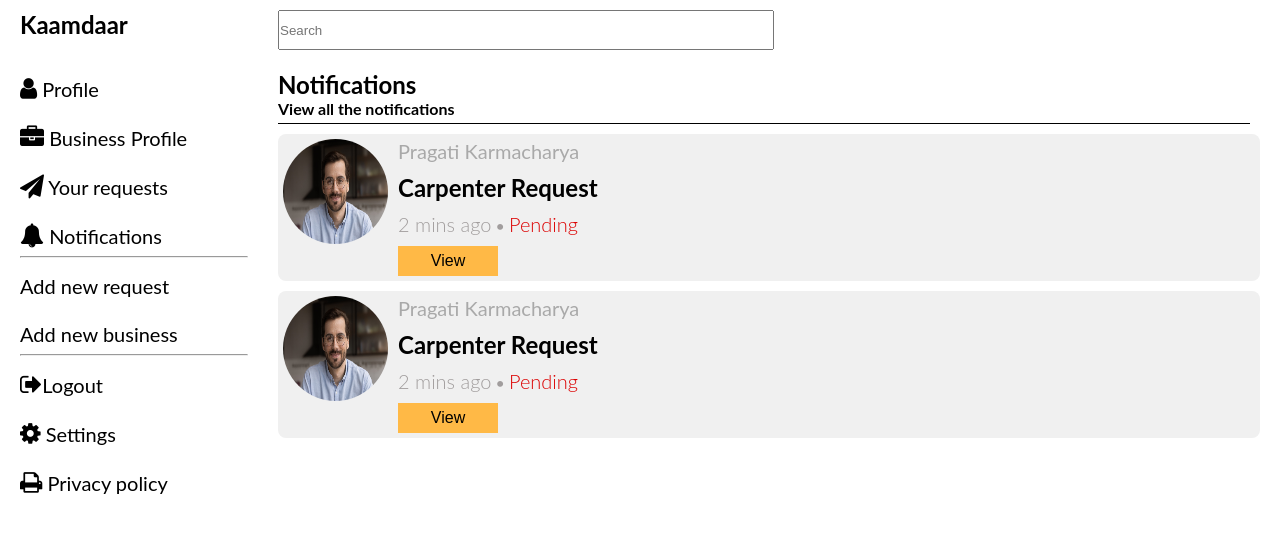
After one commit to rigel-star/kaamdaar-php, a PHP site: page /views/notifications.php in a window 1280 px wide. The commit adds this page. Shown: the top 533 px of the page. Run offline with PHP 8.4, Linux system fonts and the light colour scheme.

Commit message:
notifications (dummy data) page added

```diff
--- /dev/null
+++ b/static/css/notifications.css
@@ -0,0 +1,96 @@
+* {
+    margin: 0;
+    padding: 0;
+    box-sizing: border-box;
+}
+
+body {
+    font-family: "Lato", sans-serif;
+    margin-top: 10px;
+}
+
+/* .notif-list-container
+{
+    display: flex;
+    justify-content: center;
+} */
+
+.notif-list-container
+{
+    margin-left: 10px;
+}
+
+.notif-list
+{
+    list-style-type: none;
+}
+
+.nli {
+    width: inherit;
+    padding: 5px;
+    margin-bottom: 10px;
+    background-color: rgb(240, 240, 240);
+    border-radius: 8px;
+    display: inline-block;
+    width: 100%;
+}
+
+.nli-root
+{
+    display: flex;
+    flex-direction: row;
+    justify-content: flex-start;
+}
+
+.nli-2-2
+{
+    margin-bottom: 10px;
+}
+
+#nli-img
+{
+    border-radius: 50%;
+    width: 105px;
+    height: 105px;
+    margin-right: 10px;
+}
+
+#nli-name
+{
+    font-size: 20px;
+    color: #A9A9A9;
+    margin-bottom: 10px;
+}
+
+#nli-type-name
+{
+    font-size: 24px;
+    color: #000000;
+    font-weight: bold;
+    margin-bottom: 10px;
+}
+
+#nli-time
+{
+    font-size: 20px;
+    color: #A19D9D;
+    font-weight: 350;
+}
+
+#nli-status
+{
+    font-size: 20px;
+    color: #DC0404;
+    font-weight: 350;
+}
+
+#nli-view-btn
+{
+    background-color: rgb(255, 185, 70);
+    color: black;
+    transition: color 0.15s;
+    width: 100px;
+    height: 30px;
+    font-size: 1em;
+    border: none;
+}
--- a/views/add-business.php
+++ b/views/add-business.php
@@ -29,12 +29,12 @@
             <div class="page-body">
                 <div id="nav-bar" class="nav-bar">
                     <a href="profile.php" class="nav-link"><i class="fa fa-user" style="font-size:24px"></i> Profile</a>
-                    <a href="#" class="nav-link"><i class="fa fa-briefcase" style="font-size:24px"></i> Business Profile</a>
+                    <a href="bprofile.php" class="nav-link"><i class="fa fa-briefcase" style="font-size:24px"></i> Business Profile</a>
                     <a href="requests.php" class="nav-link"><i class="fa fa-send" style="font-size:24px"></i> Your requests</a>
-                    <a href="#" class="nav-link"><i class="fa fa-bell" style="font-size:24px"></i> Notifications</a>
+                    <a href="notifications.php" class="nav-link"><i class="fa fa-bell" style="font-size:24px"></i> Notifications</a>
                     <hr>
                     <a href="add-request.php" class="nav-link">Add new request</a>
-                    <a href="add-business.php" class="nav-link">Add new business</a>
+                    <a href="#" class="nav-link">Add new business</a>
                     <hr>
                     <a href="logout.php" class="nav-link"><i class="fa fa-sign-out" style="font-size:24px"></i>Logout</a>
                     <a href="#" class="nav-link"><i class="fa fa-cog" style="font-size:24px"></i> Settings</a>
--- a/views/add-request.php
+++ b/views/add-request.php
@@ -25,7 +25,7 @@
 					<a href="profile.php" class="nav-link"><i class="fa fa-user" style="font-size:24px"></i> Profile</a>
 					<a href="bprofile.php" class="nav-link"><i class="fa fa-briefcase" style="font-size:24px"></i> Business Profile</a>
 					<a href="requests.php" class="nav-link"><i class="fa fa-send" style="font-size:24px"></i> Your requests</a>
-					<a href="#" class="nav-link"><i class="fa fa-bell" style="font-size:24px"></i> Notifications</a>
+					<a href="notifications.php" class="nav-link"><i class="fa fa-bell" style="font-size:24px"></i> Notifications</a>
 					<hr>
 					<a href="#" class="nav-link">Add new request</a>
 					<a href="add-business.php" class="nav-link">Add new business</a>
--- a/views/bprofile.php
+++ b/views/bprofile.php
@@ -64,7 +64,7 @@
                     <a href="profile.php" class="nav-link"><i class="fa fa-user" style="font-size:24px"></i> Profile</a>
                     <a href="#" class="nav-link"><span class="nav-link-active"><i class="fa fa-briefcase" style="font-size:24px"></i> Business Profile</span></a>
                     <a href="requests.php" class="nav-link"><i class="fa fa-send" style="font-size:24px"></i> Your requests</a>
-                    <a href="#" class="nav-link"><i class="fa fa-bell" style="font-size:24px"></i> Notifications</a>
+                    <a href="notifications.php" class="nav-link"><i class="fa fa-bell" style="font-size:24px"></i> Notifications</a>
                     <hr>
                     <a href="add-request.php" class="nav-link">Add new request</a>
                     <a href="add-business.php" class="nav-link">Add new business</a>
--- /dev/null
+++ b/views/notifications.php
@@ -0,0 +1,93 @@
+<!DOCTYPE html>
+<html>
+    <head>
+        <meta charset="utf-8">
+		<meta name="viewport" content="width=device-width, initial-scale=1">
+		<link rel="stylesheet" href="../static/css/nav.css">
+        <link rel="stylesheet" href="../static/css/notifications.css">
+
+		<link rel="preconnect" href="https://fonts.googleapis.com">
+        <link rel="preconnect" href="https://fonts.gstatic.com" crossorigin>
+        <link rel="stylesheet" href="https://cdnjs.cloudflare.com/ajax/libs/font-awesome/4.7.0/css/font-awesome.min.css">
+        <link href="https://fonts.googleapis.com/css2?family=Roboto:wght@300;400&display=swap" rel="stylesheet">
+		<script src="https://ajax.googleapis.com/ajax/libs/jquery/3.6.0/jquery.min.js"></script>
+        <title>Notifications</title>
+    </head>
+    <body>
+        <div class="root">
+            <div class="page-head">
+                <div>
+                    <h2>Kaamdaar</h2>
+                </div>
+                <div>
+                    <input type="text" class="search-bar" placeholder="Search">
+                </div>
+            </div>
+            <div class="page-body">
+                <div id="nav-bar" class="nav-bar">
+                    <a href="profile.php" class="nav-link"><span class="nav-link-active"><i class="fa fa-user" style="font-size:24px;"></i> Profile</span></a>
+                    <a href="bprofile.php" class="nav-link"><i class="fa fa-briefcase" style="font-size:24px"></i> Business Profile</a>
+                    <a href="requests.php" class="nav-link"><i class="fa fa-send" style="font-size:24px"></i> Your requests</a>
+                    <a href="#" class="nav-link"><i class="fa fa-bell" style="font-size:24px"></i> Notifications</a>
+                    <hr>
+                    <a href="add-request.php" class="nav-link">Add new request</a>
+                    <a href="add-business.php" class="nav-link">Add new business</a>
+                    <hr>
+                    <a href="logout.php" class="nav-link"><i class="fa fa-sign-out" style="font-size:24px"></i>Logout</a>
+                    <a href="#" class="nav-link"><i class="fa fa-cog" style="font-size:24px"></i> Settings</a>
+                    <a href="#" class="nav-link"><i class="fa fa-print" style="font-size:24px"></i> Privacy policy</a>
+                </div>
+                <div class="page-content">
+                    <div class="pc-title">
+                        <div class="pct-1">
+                            <div class="pc-main-title">
+                                <h2>Notifications</h2>
+                            </div>
+                            <div class="pc-sub-title">
+                                <h4>View all the notifications</h4>
+                            </div>
+                        </div>
+                    </div>
+                    <div class="notif-list-container">
+                        <ul class="notif-list">
+                            <li class="nli">
+                                <div class="nli-root">
+                                    <div class="nli-1">
+                                        <img id="nli-img" src="../static/images/profile.jpg" alt="Profile">
+                                    </div>
+                                    <div class="nli-2">
+                                        <p id="nli-name">Pragati Karmacharya</p>
+                                        <p id="nli-type-name">Carpenter Request</p>
+                                        <div class="nli-2-2">
+                                            <span id="nli-time">2 mins ago</span>
+                                            <span style="color: #A19D9D">&#8226;</span>
+                                            <span id="nli-status">Pending</span>
+                                        </div>
+                                        <button id="nli-view-btn">View</button>
+                                    </div>
+                                </div>
+                            </li>
+                            <li class="nli">
+                                <div class="nli-root">
+                                    <div class="nli-1">
+                                        <img id="nli-img" src="../static/images/profile.jpg" alt="Profile">
+                                    </div>
+                                    <div class="nli-2">
+                                        <p id="nli-name">Pragati Karmacharya</p>
+                                        <p id="nli-type-name">Carpenter Request</p>
+                                        <div class="nli-2-2">
+                                            <span id="nli-time">2 mins ago</span>
+                                            <span style="color: #A19D9D">&#8226;</span>
+                                            <span id="nli-status">Pending</span>
+                                        </div>
+                                        <button id="nli-view-btn">View</button>
+                                    </div>
+                                </div>
+                            </li>
+                        </ul>
+                    </div>
+                </div>
+            </div>
+        </div>
+    </body>
+</html>
--- a/views/profile.php
+++ b/views/profile.php
@@ -58,7 +58,7 @@
 					<a href="#" class="nav-link"><span class="nav-link-active"><i class="fa fa-user" style="font-size:24px;"></i> Profile</span></a>
 					<a href="bprofile.php" class="nav-link"><i class="fa fa-briefcase" style="font-size:24px"></i> Business Profile</a>
 					<a href="requests.php" class="nav-link"><i class="fa fa-send" style="font-size:24px"></i> Your requests</a>
-					<a href="#" class="nav-link"><i class="fa fa-bell" style="font-size:24px"></i> Notifications</a>
+					<a href="notifications.php" class="nav-link"><i class="fa fa-bell" style="font-size:24px"></i> Notifications</a>
 					<hr>
 					<a href="add-request.php" class="nav-link">Add new request</a>
 					<a href="add-business.php" class="nav-link">Add new business</a>
--- a/views/requests.php
+++ b/views/requests.php
@@ -30,8 +30,8 @@
                 <div id="nav-bar" class="nav-bar">
                     <a href="profile.php" class="nav-link"><i class="fa fa-user" style="font-size:24px"></i> Profile</a>
                     <a href="bprofile.php" class="nav-link"><i class="fa fa-briefcase" style="font-size:24px"></i> Business Profile</a>
-                    <a href="requests.php" class="nav-link"><i class="fa fa-send" style="font-size:24px"></i> Your requests</a>
-                    <a href="#" class="nav-link"><i class="fa fa-bell" style="font-size:24px"></i> Notifications</a>
+                    <a href="#" class="nav-link"><i class="fa fa-send" style="font-size:24px"></i> Your requests</a>
+                    <a href="notifications.php" class="nav-link"><i class="fa fa-bell" style="font-size:24px"></i> Notifications</a>
                     <hr>
                     <a href="add-request.php" class="nav-link">Add new request</a>
                     <a href="add-business.php" class="nav-link">Add new business</a>
--- a/views/verify-phone.php
+++ b/views/verify-phone.php
@@ -9,7 +9,7 @@
 
         <script>
             const firebaseConfig = {
-                apiKey: process.env.FIREBASE_AUTH_TOKEN, //"AIzaSyD9-kR5IW-5shei47uNPaWXbVs8wM8X40A",
+                apiKey: "AIzaSyD9-kR5IW-5shei47uNPaWXbVs8wM8X40A",
                 authDomain: "kaamdaar-9e5b8.firebaseapp.com",
                 projectId: "kaamdaar-9e5b8",
                 storageBucket: "kaamdaar-9e5b8.appspot.com",
```
Also changed, not shown: controllers/db/kaamdaar_orm.php (+17 -0 lines).
